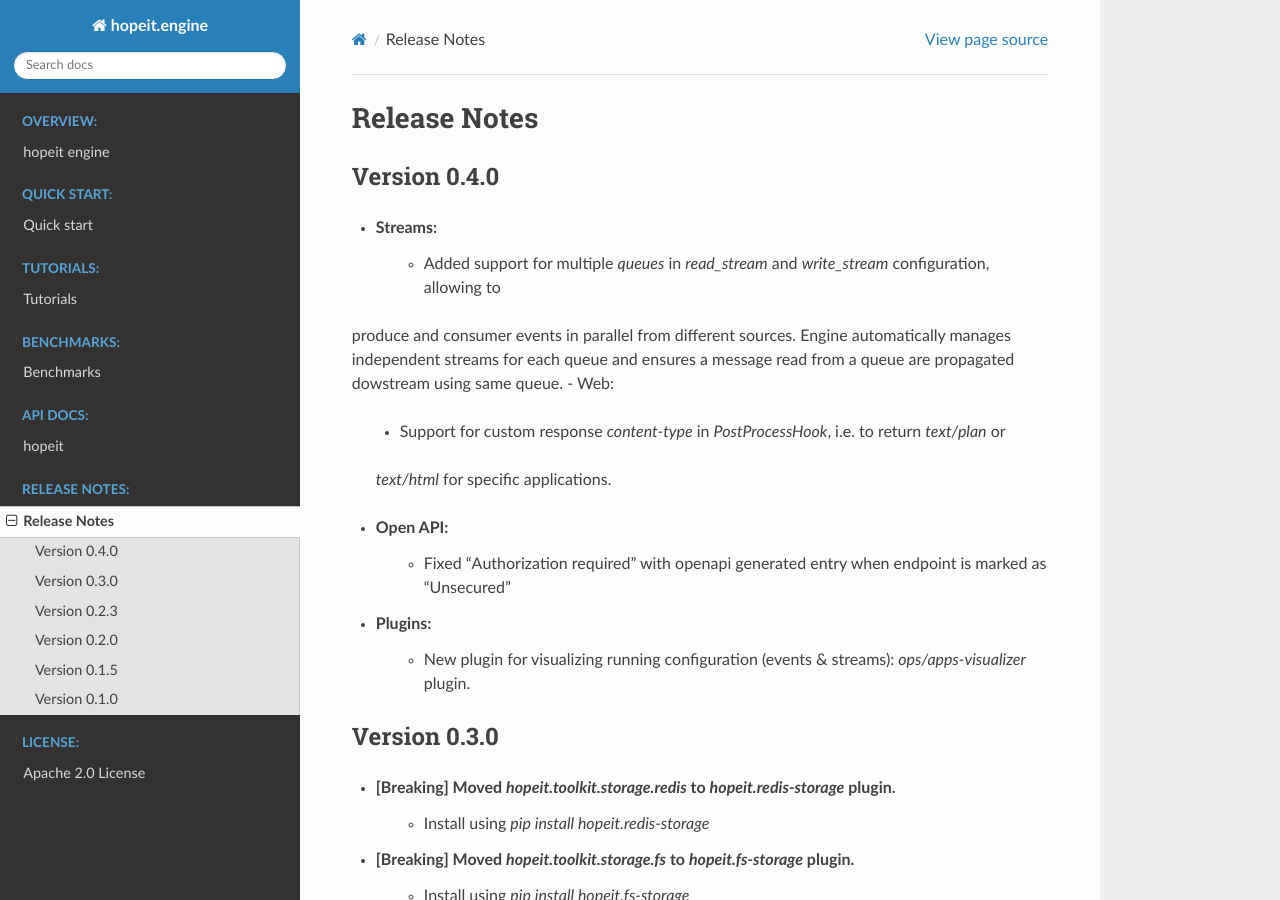
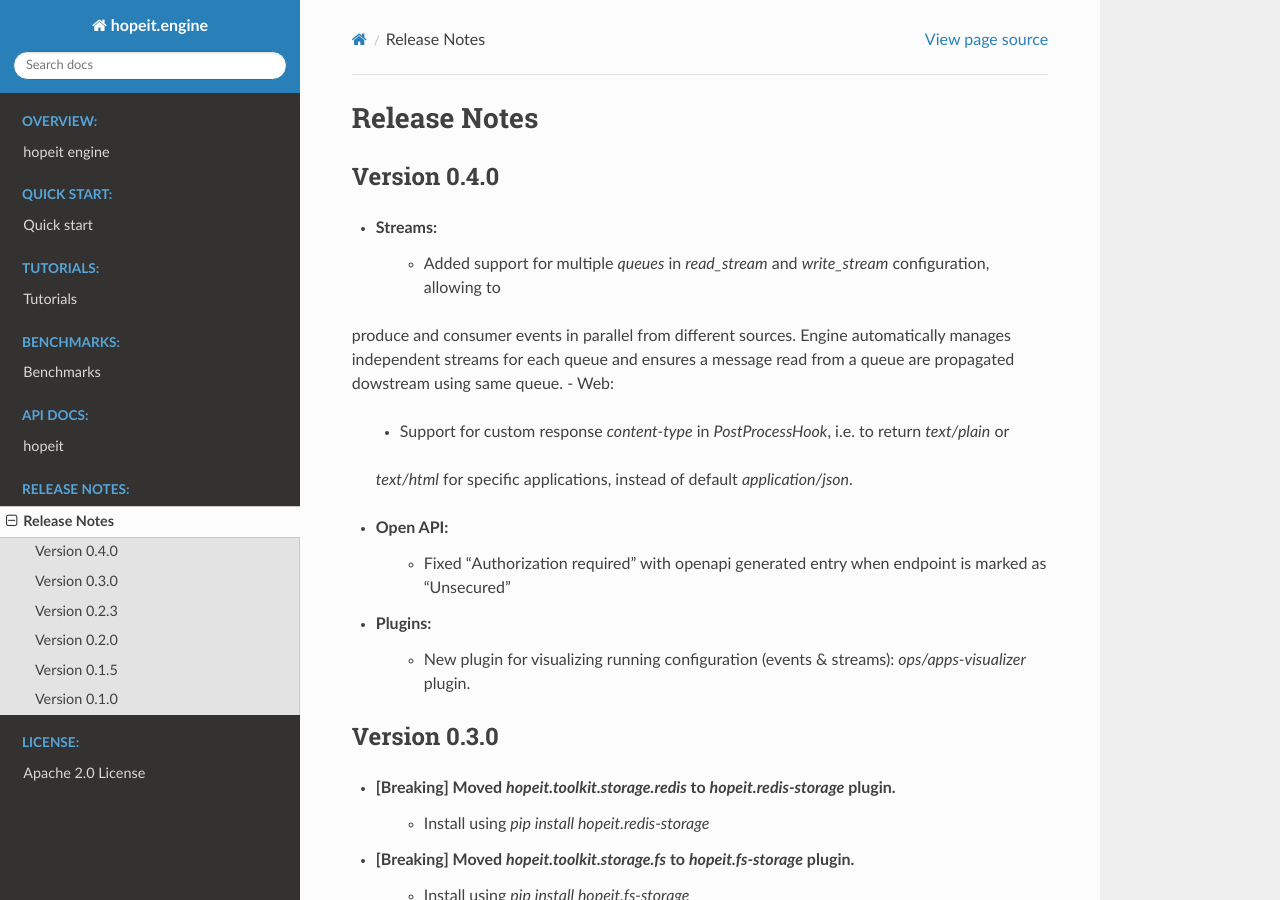
Before and after one commit to hopeit-git/hopeit.engine, a Sphinx documentation site: the page built from docs/source/release-notes.rst, in a window 1280 px wide and 900 px high. Built offline with Sphinx 7.4.7 and the Read the Docs theme 2.0.0, drawn with Linux system fonts in a browser that asks for light colours; pages that are not in the unit, such as notebooks, are missing from menus.

Commit message:
Fix typo

```diff
--- a/docs/source/release-notes.rst
+++ b/docs/source/release-notes.rst
@@ -9,8 +9,8 @@ produce and consumer events in parallel from different sources. Engine automatic
 independent streams for each queue and ensures a message read from a queue are propagated
 dowstream using same queue.
 - Web:
-    - Support for custom response `content-type` in `PostProcessHook`, i.e. to return `text/plan` or
-    `text/html` for specific applications.
+    - Support for custom response `content-type` in `PostProcessHook`, i.e. to return `text/plain` or
+    `text/html` for specific applications, instead of default `application/json`.
 - Open API:
     - Fixed "Authorization required" with openapi generated entry when endpoint is marked as "Unsecured"
 - Plugins:
```
Also changed, not shown: 2 other files.
